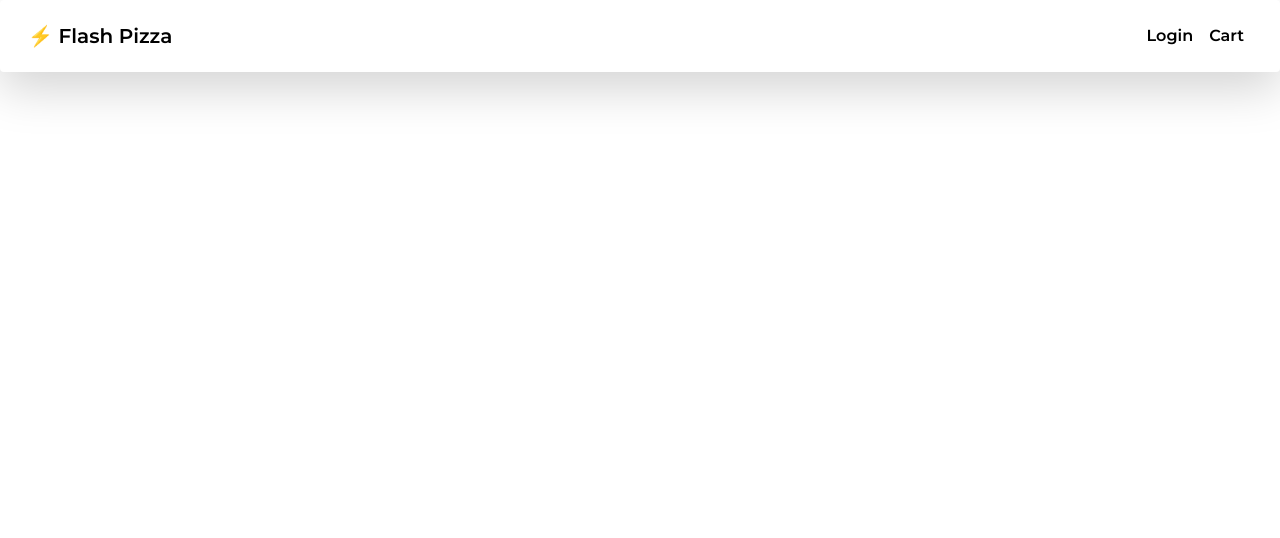
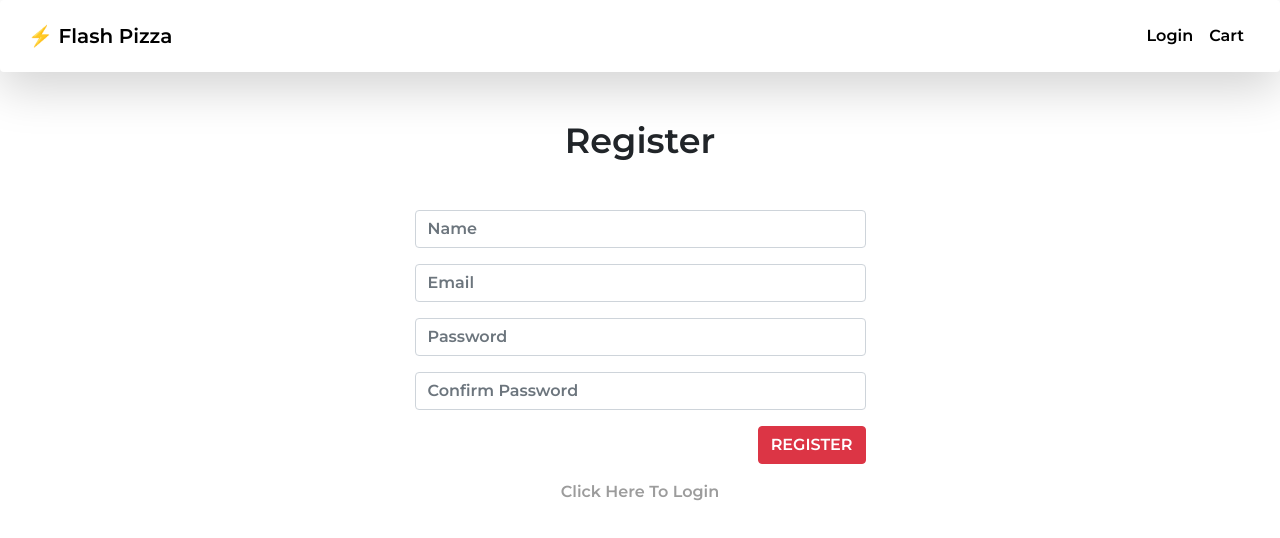
Before and after one commit to jaiedsabid/pizza-delivery-mern, a React (Create React App) app in the folder client/: page /registration in a window 1280 px wide. Shown: the top 538 px of the page. Built offline with nearby package versions, Linux system fonts and the light colour scheme.

Commit message:
Added Registration page
And added basic form validation.

```diff
--- a/client/src/App.js
+++ b/client/src/App.js
@@ -7,6 +7,8 @@ import './App.css';
 import Navbar from "./components/Navbar";
 import Home from "./pages/HomePage";
 import Cart from "./pages/Cart";
+import Login from "./pages/Login";
+import Registration from "./pages/Registration";
 
 function App() {
     return (
@@ -16,6 +18,8 @@ function App() {
                 <Switch>
                     <Route exact path="/" component={Home} />
                     <Route exact path="/cart" component={Cart} />
+                    <Route exact path="/login" component={Login} />
+                    <Route exact path="/registration" component={Registration} />
                 </Switch>
             </Router>
         </div>
--- a/client/src/components/Navbar.js
+++ b/client/src/components/Navbar.js
@@ -12,7 +12,7 @@ function Navbar() {
                     <NavBar.Toggle aria-controls="responsive-navbar-nav" />
                     <NavBar.Collapse id="responsive-navbar-nav">
                         <Nav className="ms-auto">
-                            <Nav.Link className="ms-auto" href="#login">Login</Nav.Link>
+                            <Nav.Link className="ms-auto" href="/login">Login</Nav.Link>
                             <Nav.Link className="ms-auto position-relative" href="/cart">Cart
                                 {
                                     cartItems ?
--- /dev/null
+++ b/client/src/pages/Login.js
@@ -0,0 +1,9 @@
+import React from 'react';
+
+export default function Login() {
+    return (
+        <div>
+            <h1>Login</h1>
+        </div>
+    );
+}
--- /dev/null
+++ b/client/src/pages/Registration.js
@@ -0,0 +1,157 @@
+import React, { useState } from "react";
+import { Link } from "react-router-dom";
+import styled from "styled-components";
+
+export default function Registration() {
+  const [userInfo, setUserInfo] = useState({
+    name: "",
+    email: "",
+    password: "",
+    cpassword: "",
+  });
+  const [formErrors, setFormErrors] = useState({
+    name: false,
+    email: false,
+    password: false,
+    cpassword: false,
+  });
+
+  const onChange = (event) => {
+    const { name, value } = event.target;
+
+    setUserInfo({
+      ...userInfo,
+      [name]: value,
+    });
+
+    validateFormFields(name, value);
+  };
+
+  const updateErrorsStatus = (state, value) => {
+    setFormErrors({ ...formErrors, [state]: value });
+  };
+
+  const validateFormFields = (name, value) => {
+    if (name === "name" && value === "") {
+      updateErrorsStatus("name", true);
+    } else if (value !== "" && formErrors.name === true) {
+      updateErrorsStatus("name", false);
+    }
+
+    if (name === "email" && value === "") {
+      updateErrorsStatus("email", true);
+    } else if (value !== "" && formErrors.email === true) {
+      updateErrorsStatus("email", false);
+    }
+
+    if (value.length < 4 && name === "password") {
+      updateErrorsStatus("password", true);
+    } else if (value.length >= 4 && formErrors.password === true) {
+      updateErrorsStatus("password", false);
+    }
+
+    if (
+      value !== userInfo.password &&
+      value.length !== userInfo.password.length &&
+      name === "cpassword"
+    ) {
+      updateErrorsStatus("cpassword", true);
+    } else if (value === userInfo.password && formErrors.cpassword === true) {
+      updateErrorsStatus("cpassword", false);
+    }
+  };
+
+  const validateOnBlur = (event) => {
+    const { name, value } = event.target;
+
+    if (value === "") {
+      updateErrorsStatus(name, true);
+    } else if (formErrors[name] === true && value !== "") {
+      updateErrorsStatus(name, false);
+    }
+  };
+
+  return (
+    <div className="container">
+      <div className="row justify-content-center">
+        <div className="col-md-5">
+          <H2>Register</H2>
+          <Form className="mt-5">
+            <input
+              type="text"
+              name="name"
+              placeholder="Name"
+              className={
+                formErrors.name ? "form-control is-invalid" : "form-control"
+              }
+              onChange={onChange}
+              required
+              onBlur={validateOnBlur}
+            />
+            <input
+              type="email"
+              name="email"
+              placeholder="Email"
+              className={
+                formErrors.email ? "form-control is-invalid" : "form-control"
+              }
+              onChange={onChange}
+              required
+              onBlur={validateOnBlur}
+            />
+            <input
+              type="password"
+              name="password"
+              placeholder="Password"
+              className={
+                formErrors.password ? "form-control is-invalid" : "form-control"
+              }
+              onChange={onChange}
+              required
+              onBlur={validateOnBlur}
+            />
+            <input
+              type="password"
+              name="cpassword"
+              placeholder="Confirm Password"
+              className={
+                formErrors.cpassword
+                  ? "form-control is-invalid"
+                  : "form-control"
+              }
+              onChange={onChange}
+              required
+              onBlur={validateOnBlur}
+            />
+            <div className="d-flex justify-content-end mt-3">
+              <button className="btn btn-danger">REGISTER</button>
+            </div>
+            <div className="mt-3">
+              <Link to="/login">Click Here To Login</Link>
+            </div>
+          </Form>
+        </div>
+      </div>
+    </div>
+  );
+}
+
+const Form = styled.div`
+  & input:not(:first-of-type) {
+    margin-top: 1rem;
+  }
+
+  a {
+    text-decoration: none;
+    color: #9c9c9c;
+    transition: color 0.3s ease-in-out;
+
+    &:hover {
+      color: #000000;
+    }
+  }
+`;
+
+const H2 = styled.h2`
+  font-size: 35px;
+`;
--- a/package.json
+++ b/package.json
@@ -20,7 +20,7 @@
   "homepage": "https://github.com/jaiedsabid/pizza-delivery-mern#readme",
   "dependencies": {
     "express": "^4.17.1",
-    "mongoose": "^5.13.3",
-    "nodemon": "^2.0.12"
+    "mongoose": "^5.13.12",
+    "nodemon": "^2.0.14"
   }
 }
```
Also changed, not shown: 1 other file (tests, documents, lock files or other folders).
